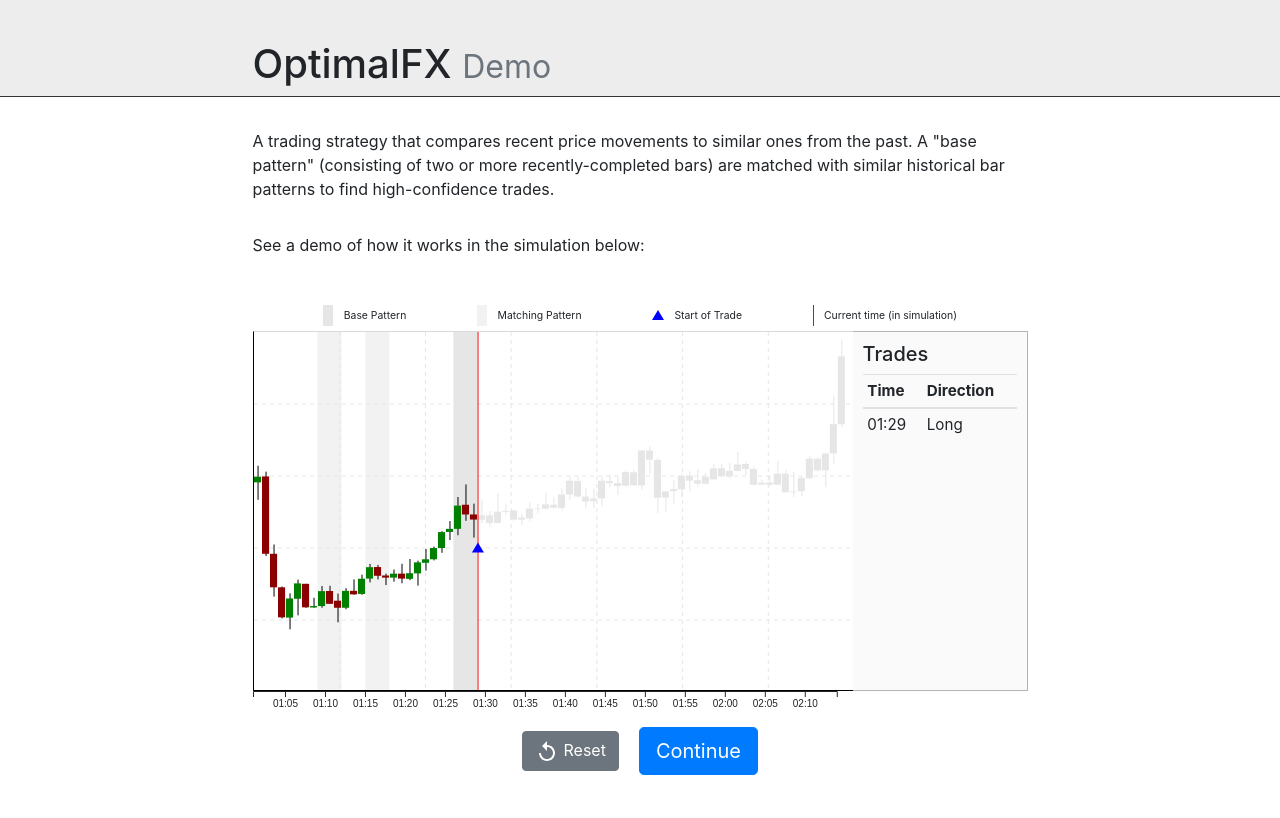
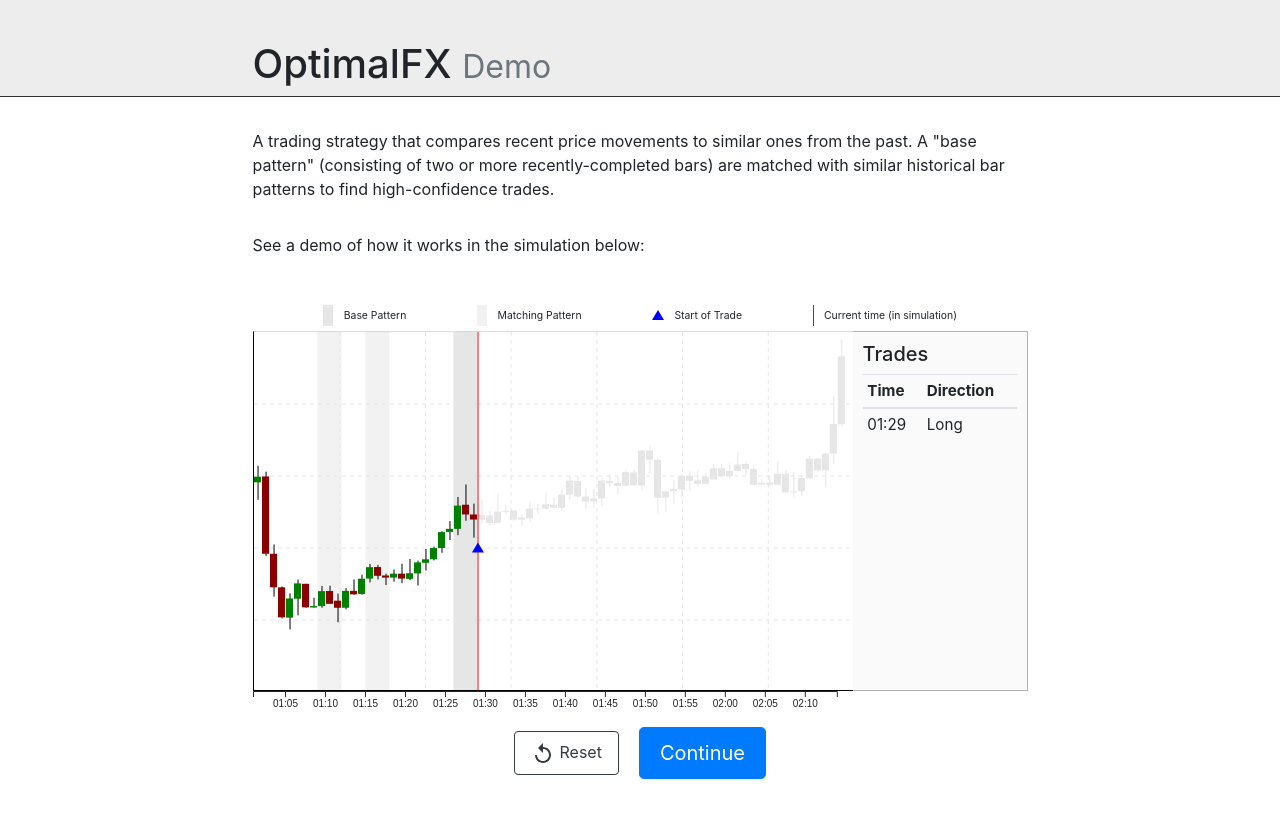
Before and after one commit to dandoozan/optimalfx-demo, a React (Create React App) app: page / in a window 1280 px wide. Shown: the top 818 px of the page. Built offline with nearby package versions, Linux system fonts and the light colour scheme.

Commit message:
Change the chart controls button styling

```diff
--- a/src/components/Simulation/ChartControls.module.css
+++ b/src/components/Simulation/ChartControls.module.css
@@ -6,6 +6,13 @@
   margin-top: 1em;
 }
 
+.button {
+  padding: 0.5em 1em;
+}
+.resetButton {
+  composes: button;
+}
 .continueButton {
+  composes: button;
   margin-left: 1em;
 }
--- a/src/components/Simulation/ChartControls.tsx
+++ b/src/components/Simulation/ChartControls.tsx
@@ -9,7 +9,7 @@ export default function ChartControls(props) {
     <div className={styles.chartControls}>
       <Button
         className={styles.resetButton}
-        variant="secondary"
+        variant="outline-dark"
         onClick={onReset}
       >
         <ReplayIcon /> Reset
```
